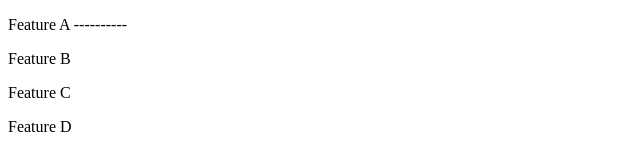
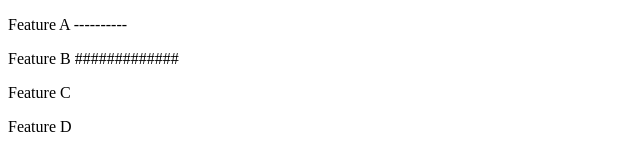
Before and after one commit to aamahfouz/TestProject1, a plain HTML site: page index.html in a window 1280 px wide. Shown: the top 153 px of the page, without its empty margins (0-640 px from the left). Drawn offline with Linux system fonts and the light colour scheme.

Commit message:
FeatureB

```diff
--- a/index.html
+++ b/index.html
@@ -11,7 +11,10 @@
 	----------
 
 </p>
-<p>Feature B</p>
+<p>
+	Feature B
+	#############
+</p>
 <p>Feature C</p>
 <p>Feature D</p>
 <p>Feature E</p>
```
